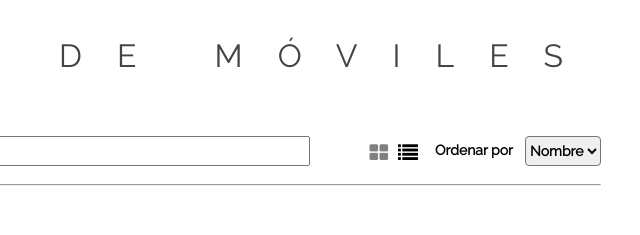
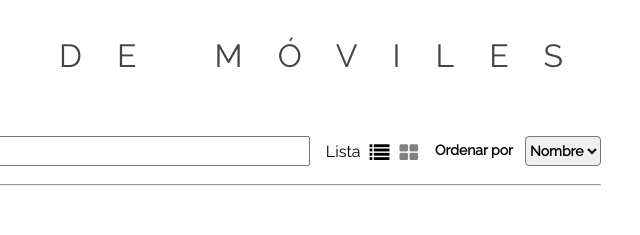
Before and after one commit to RSginer/cosas-nuevas-angularJS-1.5, a website: page public_html/app/index.html in a window 1280 px wide. Shown: the top 235 px of the page, 524-1164 px from the left. Drawn offline with Linux system fonts and the light colour scheme; files whose address does not match are found by name.

Commit message:
cambio de vista OK

```diff
--- a/public_html/app/assets/scss/components/_order.scss
+++ b/public_html/app/assets/scss/components/_order.scss
@@ -13,3 +13,9 @@ h2.order{
   line-height: 1;
   @include border-radius(4px);
 }
+
+.vista-label{
+  line-height: 2;
+  float: right;
+  margin-right: 4px;
+}
--- a/public_html/app/lista-moviles/lista-moviles.html
+++ b/public_html/app/lista-moviles/lista-moviles.html
@@ -7,9 +7,10 @@
         <option value="fecha">Fecha</option>
     </select>
     <h2 class="order">Ordenar por</h2>
-
-        <i ng-class="{'iconos-vista--activo': $ctrl.vista == 'movil--lista'}" ng-click="$ctrl.vista = 'movil--lista'" class="iconos-vista fa fa-list"></i>
-        <i ng-class="{'iconos-vista--activo': $ctrl.vista == 'movil'}" class="iconos-vista fa fa-th-large" ng-click="$ctrl.vista = 'movil'"></i>
+    <i ng-class="{'iconos-vista--activo': $ctrl.vista == 'movil'}" class="iconos-vista fa fa-th-large" ng-click="$ctrl.vista = 'movil'"></i>
+    <i ng-class="{'iconos-vista--activo': $ctrl.vista == 'movil--lista'}" ng-click="$ctrl.vista = 'movil--lista'" class="iconos-vista fa fa-list"></i>
+    <p class="vista-label" ng-if="$ctrl.vista=='movil'">Grid</p>
+    <p class="vista-label" ng-if="$ctrl.vista=='movil--lista'">Lista</p>
     <br>
     <br>
     <hr>
```
Also changed, not shown: public_html/app/assets/css/main.css.
